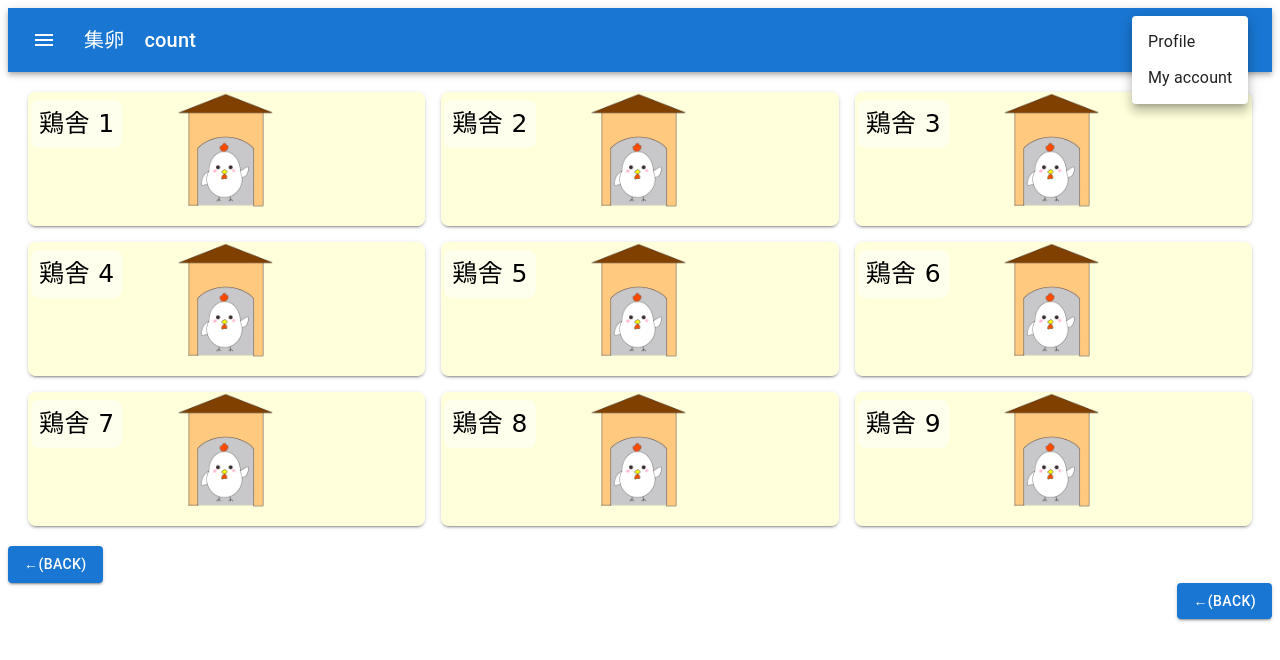
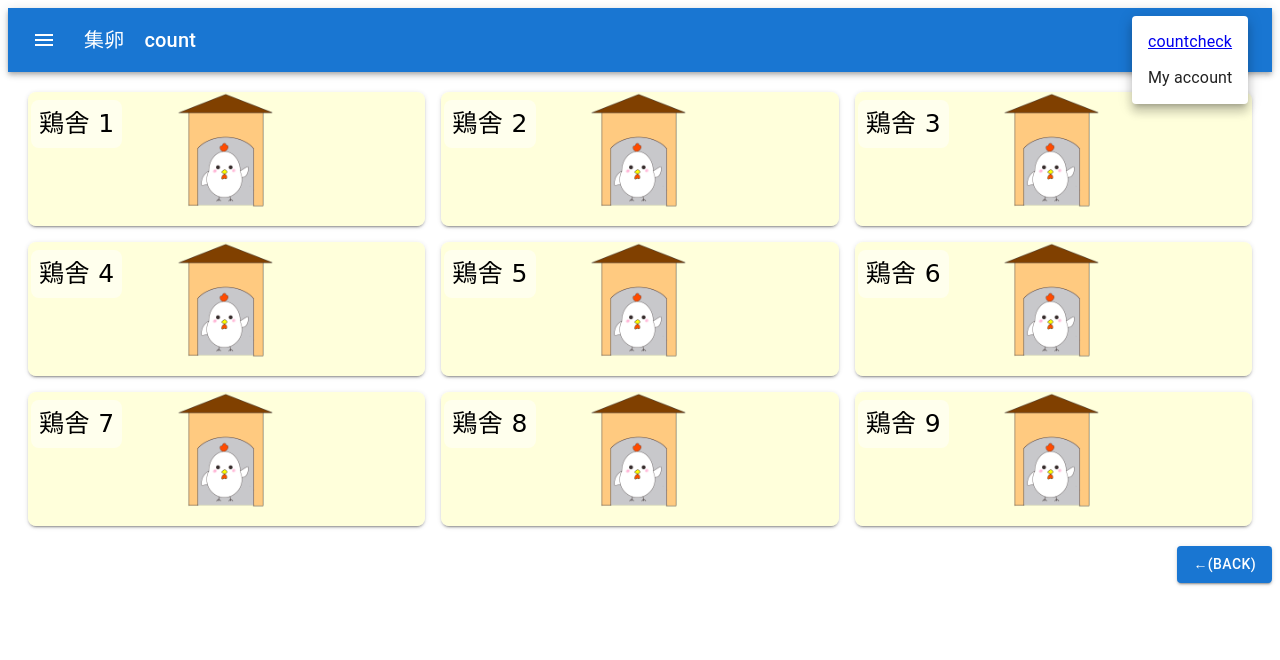
Before and after one commit to chigitako/KCL-CA, a Next.js app in the folder kokkofactory/: page /keisha in a window 1280 px wide. Both pictures are taken after a click on the button 1224 px from the left and 40 px from the top of the page. Shown: the top 660 px of the page. Built offline with nearby package versions, Linux system fonts and the light colour scheme.

Commit message:
発表前最終段階だったもの

```diff
--- a/kokkofactory/src/components/AppBar.tsx
+++ b/kokkofactory/src/components/AppBar.tsx
@@ -1,22 +1,23 @@
-import * as React from 'react';
-import AppBar from '@mui/material/AppBar';
-import Box from '@mui/material/Box';
-import Toolbar from '@mui/material/Toolbar';
-import Typography from '@mui/material/Typography';
-import IconButton from '@mui/material/IconButton';
-import MenuIcon from '@mui/icons-material/Menu';
-import AccountCircle from '@mui/icons-material/AccountCircle';
-import Switch from '@mui/material/Switch';
-import FormControlLabel from '@mui/material/FormControlLabel';
-import FormGroup from '@mui/material/FormGroup';
-import MenuItem from '@mui/material/MenuItem';
-import Menu from '@mui/material/Menu';
+import * as React from "react";
+import AppBar from "@mui/material/AppBar";
+import Box from "@mui/material/Box";
+import Toolbar from "@mui/material/Toolbar";
+import Typography from "@mui/material/Typography";
+import IconButton from "@mui/material/IconButton";
+import MenuIcon from "@mui/icons-material/Menu";
+import AccountCircle from "@mui/icons-material/AccountCircle";
+import Link from "next/link";
+import Switch from "@mui/material/Switch";
+import FormControlLabel from "@mui/material/FormControlLabel";
+import FormGroup from "@mui/material/FormGroup";
+import MenuItem from "@mui/material/MenuItem";
+import Menu from "@mui/material/Menu";
 
 type MenuAppBarProps = {
   title: string;
 };
 
-export default function MenuAppBar({title}: MenuAppBarProps) {
+export default function MenuAppBar({ title }: MenuAppBarProps) {
   const [auth, setAuth] = React.useState(true);
   const [anchorEl, setAnchorEl] = React.useState<null | HTMLElement>(null);
 
@@ -64,18 +65,20 @@ export default function MenuAppBar({title}: MenuAppBarProps) {
                 id="menu-appbar"
                 anchorEl={anchorEl}
                 anchorOrigin={{
-                  vertical: 'top',
-                  horizontal: 'right',
+                  vertical: "top",
+                  horizontal: "right",
                 }}
                 keepMounted
                 transformOrigin={{
-                  vertical: 'top',
-                  horizontal: 'right',
+                  vertical: "top",
+                  horizontal: "right",
                 }}
                 open={Boolean(anchorEl)}
                 onClose={handleClose}
               >
-                <MenuItem onClick={handleClose}>Profile</MenuItem>
+                <Link href={"/countcheck"}>
+                  <MenuItem onClick={handleClose}>countcheck</MenuItem>
+                </Link>
                 <MenuItem onClick={handleClose}>My account</MenuItem>
               </Menu>
             </div>
--- a/kokkofactory/src/pages/countcheck.tsx
+++ b/kokkofactory/src/pages/countcheck.tsx
@@ -1,5 +1,6 @@
 import { useEffect, useState } from "react";
 import AppBar from "../components/AppBar";
+import BackButton from "../components/BackButton";
 
 type CountData = {
   id: number;
@@ -76,6 +77,11 @@ const CountCheck = () => {
           })}
         </tbody>
       </table>
+      <div
+        style={{ display: "flex", justifyContent: "flex-end", width: "100%" }}
+      >
+        <BackButton />
+      </div>
     </div>
   );
 };
--- a/kokkofactory/src/pages/keisha.tsx
+++ b/kokkofactory/src/pages/keisha.tsx
@@ -92,8 +92,6 @@ const CoopSelectionPage: React.FC = () => {
         ))}
       </Grid>
 
-      <BackButton />
-
       {/* 戻るボタン */}
       <div
         style={{ display: "flex", justifyContent: "flex-end", width: "100%" }}
```
